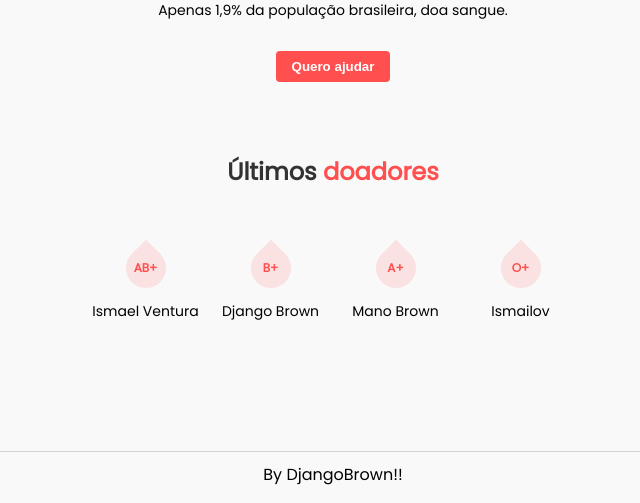
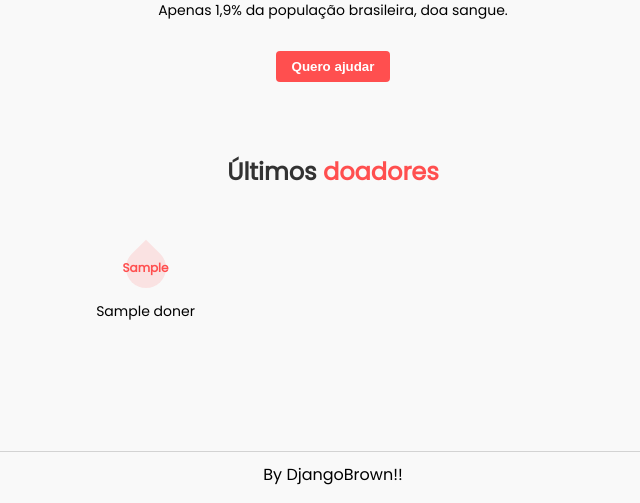
Before and after one commit to IsmaelVS/maratona_dev, a Flask app: page / in a window 1280 px wide. Shown: the part 297-800 px from the top of the page, without its empty margins (307-947 px from the left). Run offline with Flask 2, Linux system fonts and the light colour scheme; tables that the repository leaves empty hold one stand-in row (values such as "Sample post").

Commit message:
Alteração na estrutura para pegar os doadores dinâmicamente da base de dados.

```diff
--- a/templates/index.html
+++ b/templates/index.html
@@ -43,22 +43,12 @@
     <main>
       <h2>Últimos <span>doadores</span></h2>
       <section class="donors">
+        {% for doner in doners %}
           <div class="donor">
-            <div class="blood">AB+</div>
-            <p>Ismael Ventura</p>
+            <div class="blood">{{doner.blood}}</div>
+            <p>{{doner.name}}</p>
           </div>
-          <div class="donor">
-            <div class="blood">B+</div>
-            <p>Django Brown</p>
-          </div>
-          <div class="donor">
-            <div class="blood">A+</div>
-            <p>Mano Brown</p>
-          </div>
-          <div class="donor">
-            <div class="blood">O+</div>
-            <p>Ismailov</p>
-          </div>
+        {% endfor %}
       </section>
     </main>
 
```
